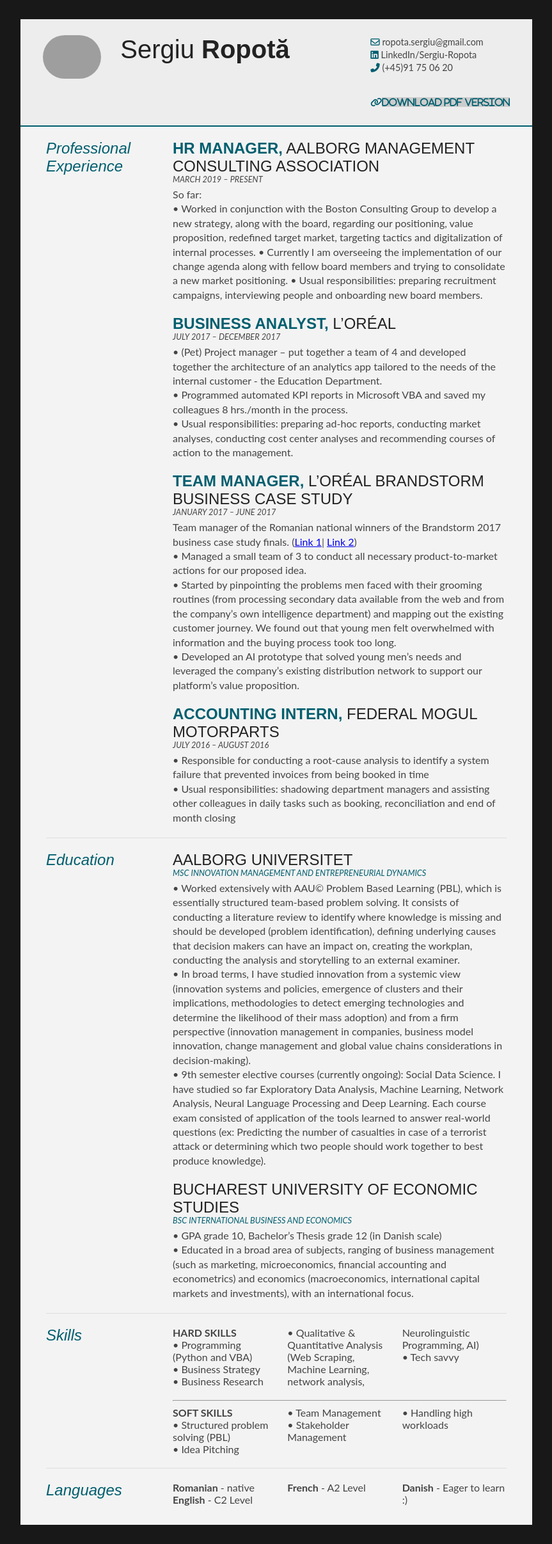
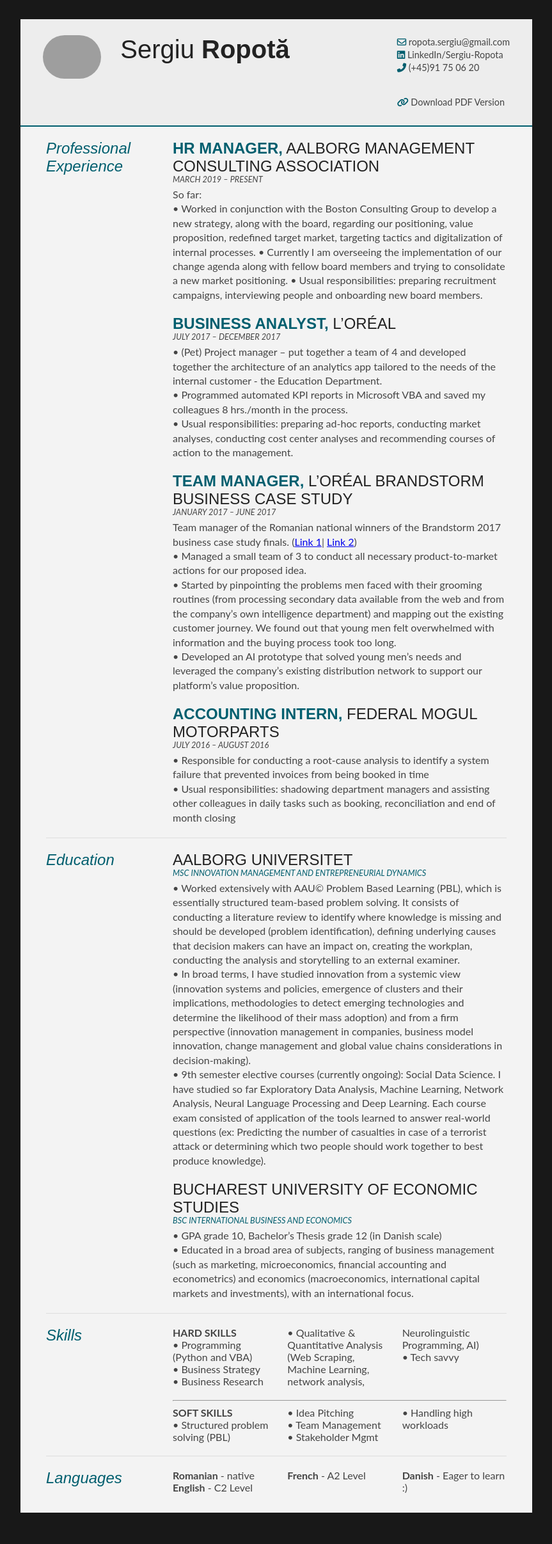
Before and after one commit to sropot18/cv, a plain HTML site: page sergiu-cv/index.html in a window 1280 px wide. Shown: the whole page at 64% size, without its empty margins (208-1071 px from the left). Drawn offline with Linux system fonts and the light colour scheme; grey boxes are pictures that could not be loaded.

Commit message:
Update index.html

```diff
--- a/sergiu-cv/index.html
+++ b/sergiu-cv/index.html
@@ -28,7 +28,7 @@
 				<li><a href="https://www.linkedin.com/in/sergiu-ropota/" target="_blank"><i class="fab fa-linkedin" style='color:#005e6e'></i> LinkedIn/Sergiu-Ropota</a></li>
 				<li><i class="fas fa-phone-alt" style='color:#005e6e'></i> (+45)91 75 06 20</li>
 				<br><br>
-				<li><a href='https://drive.google.com/open?id=1GhTxe7slMXLgqJMueDMPZHHBxt9CZ9Qb'><i class="fas fa-link" style='color:#005e6e'><font style='background-color:#cccccc'>Download PDF Version</i></a></font>
+				<li><a href='https://drive.google.com/open?id=1GhTxe7slMXLgqJMueDMPZHHBxt9CZ9Qb'><i class="fas fa-link" style='color:#005e6e'></i> Download PDF Version</a></li>
 			</ul>
 		</div>
 		<div class="clear"></div>
@@ -124,7 +124,7 @@
 					<li>•	Structured problem solving (PBL)</li>
 					<li>•	Idea Pitching</li>
 					<li>•	Team Management </li>
-					<li>•	Stakeholder Management</li>
+					<li>•	Stakeholder Mgmt</li>
 					<li>•	Handling high workloads</li>
 				</ul>
 			</div>
```
